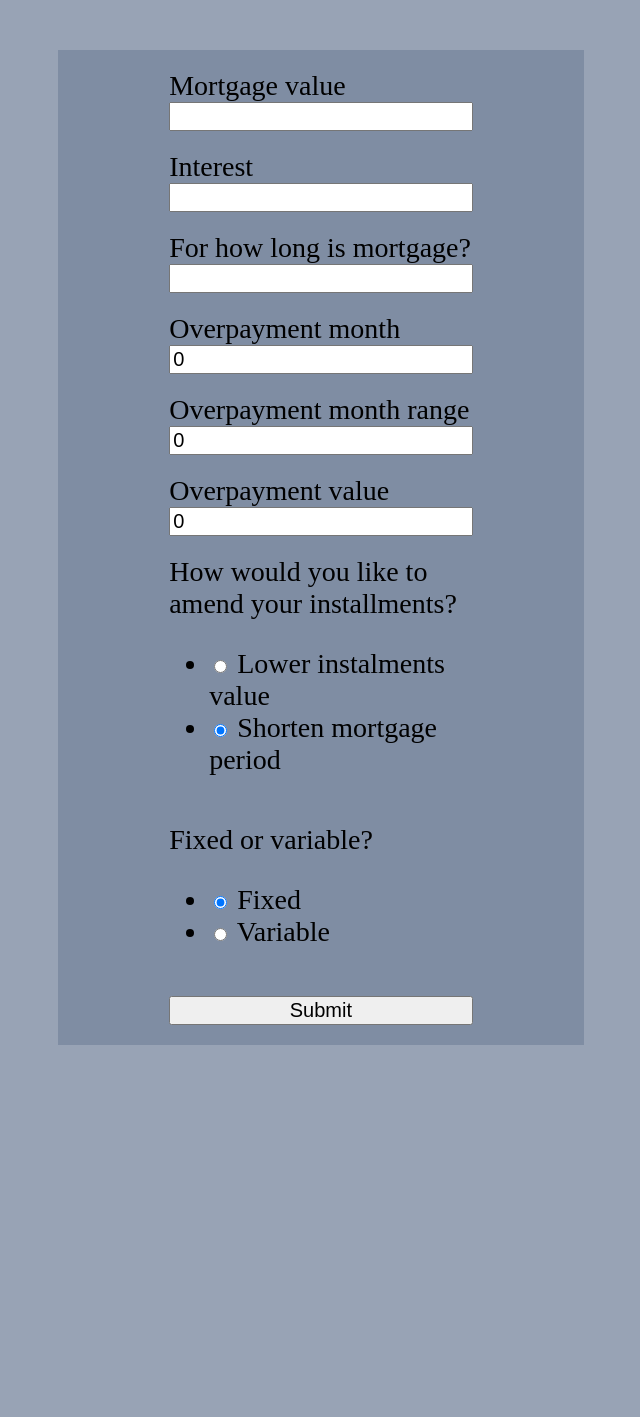
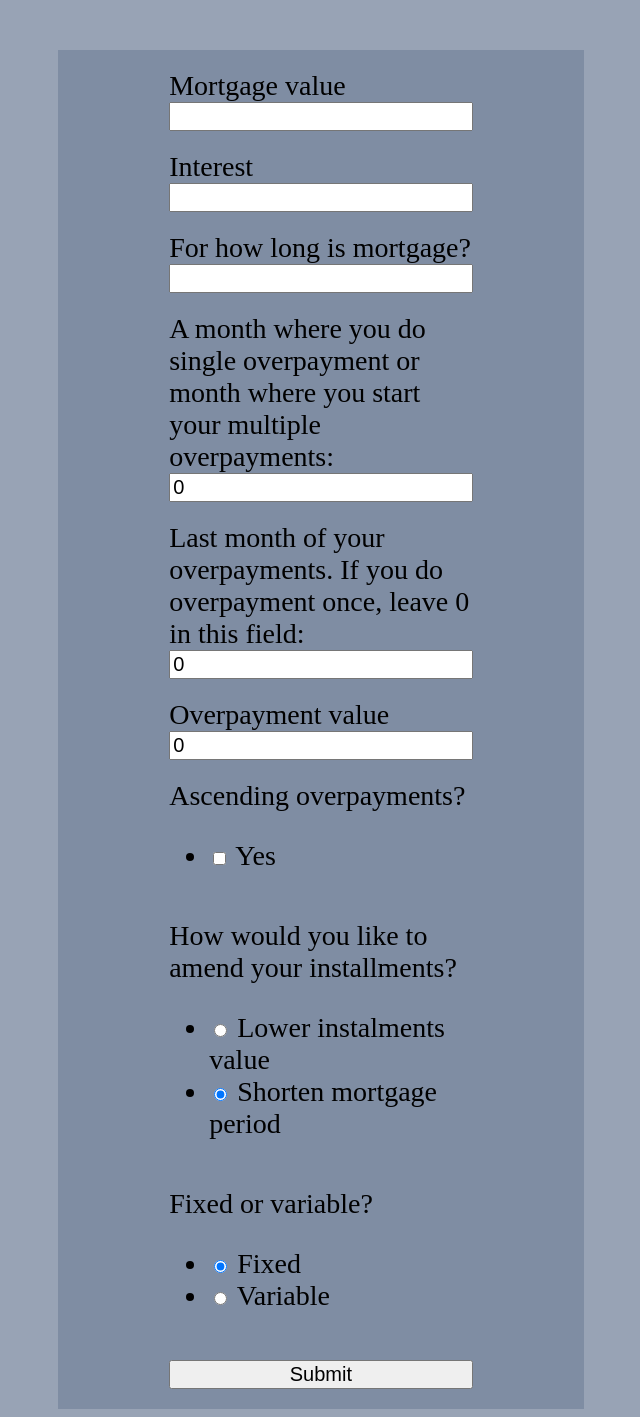
Before and after one commit to KamilB91/mortgage-calculator, a Flask app: page / in a window 1280 px wide. Shown: the whole page, without its empty margins (329-969 px from the left). Before the commit the page ends 1045 px from the top, so only its background shows below. Run offline with Flask 2, Linux system fonts and the light colour scheme.

Commit message:
ascending_overpayment option added

```diff
--- a/app.py
+++ b/app.py
@@ -22,6 +22,8 @@ def fixed():
         overpayment_value = 0
         principal = 0
         installment = 0
+        outcome_list = []
+        initial_installment = 0
 
         q = 1 + (interest / 12)
         remaining_mortgage = form.mortgage.data
@@ -38,20 +40,32 @@ def fixed():
                     installment = remaining_mortgage * (q ** remaining_period) * (q - 1) / ((q ** remaining_period) - 1)
                     interest_value = remaining_mortgage * interest / 12
                     principal = installment - interest_value
+                    if i == 1:
+                        initial_installment = installment
                     if form.option.data == 'short':
                         installment = mortgage * (q ** period) * (q - 1) / ((q ** period) - 1)
                         principal = installment - interest_value
+                        if i == 1:
+                            initial_installment = installment
                 elif form.mortgage_type.data == 'variable':
                     principal = remaining_mortgage/remaining_period
                     interest_value = remaining_mortgage * interest / 12
                     installment = principal+interest_value
+                    if i == 1:
+                        initial_installment = installment
                     if form.option.data == 'short':
                         principal = mortgage/period
                         installment = principal + interest_value
+                        if i == 1:
+                            initial_installment = installment
+                outcome_list.append(installment)
                 if i == int(overpayment_start):
                     overpayment_value = form.overpayment_value.data
                 elif i in range(int(overpayment_start), int(overpayment_end)+1):
                     overpayment_value = form.overpayment_value.data
+                    if form.ascending_overpayment.data:
+                        overpayment_value = overpayment_value + (initial_installment-outcome_list[-1])
+                        print(outcome_list[-2], installment, (outcome_list[-2] - installment))
                 else:
                     overpayment_value = 0
 
@@ -71,7 +85,7 @@ def fixed():
                                          principal=round(principal, 2),
                                          interest_value=round(interest_value, 2),
                                          remaining_mortgage=round(remaining_mortgage, 2),
-                                         overpayment=overpayment_value)
+                                         overpayment=round(overpayment_value, 2))
                                     )
             remaining_period -= 1
         return render_template('fixed_mortgage.html', table=table(mortgage_details))
--- a/forms.py
+++ b/forms.py
@@ -1,6 +1,11 @@
 from flask_wtf import FlaskForm
-from wtforms import IntegerField, FloatField, SubmitField, RadioField
+from wtforms import IntegerField, FloatField, SubmitField, RadioField, SelectMultipleField, widgets
 from wtforms.validators import DataRequired, Optional
+
+
+class MultiCheckboxField(SelectMultipleField):
+    widget = widgets.ListWidget(prefix_label=False)
+    option_widget = widgets.CheckboxInput()
 
 
 class FixedForm(FlaskForm):
@@ -21,12 +26,12 @@ class FixedForm(FlaskForm):
         ]
     )
     overpayment_start = IntegerField(
-        'Overpayment month',
+        'A month where you do single overpayment or month where you start your multiple overpayments:',
         validators=[Optional()],
         default='0'
     )
     overpayment_end = IntegerField(
-        'Overpayment month range',
+        'Last month of your overpayments. If you do overpayment once, leave 0 in this field:',
         validators=[Optional()],
         default='0'
     )
@@ -35,6 +40,9 @@ class FixedForm(FlaskForm):
         validators=[Optional()],
         default=0
     )
+    ascending_overpayment = MultiCheckboxField('Ascending overpayments?',
+                                               choices=[('Yes', 'Yes')],
+                                               validators=[Optional()])
     option = RadioField('How would you like to amend your installments?',
                         choices=[('lower', 'Lower instalments value'), ('short', 'Shorten mortgage period')],
                         default='short')
--- a/templates/fixed_form.html
+++ b/templates/fixed_form.html
@@ -28,6 +28,10 @@
         {{ form.overpayment_value }}
     </div>
     <div class="element">
+        {{ form.ascending_overpayment.label }}
+        {{ form.ascending_overpayment }}
+    </div>
+    <div class="element">
         {{ form.option.label }}
         {{ form.option }}
     </div>
```
